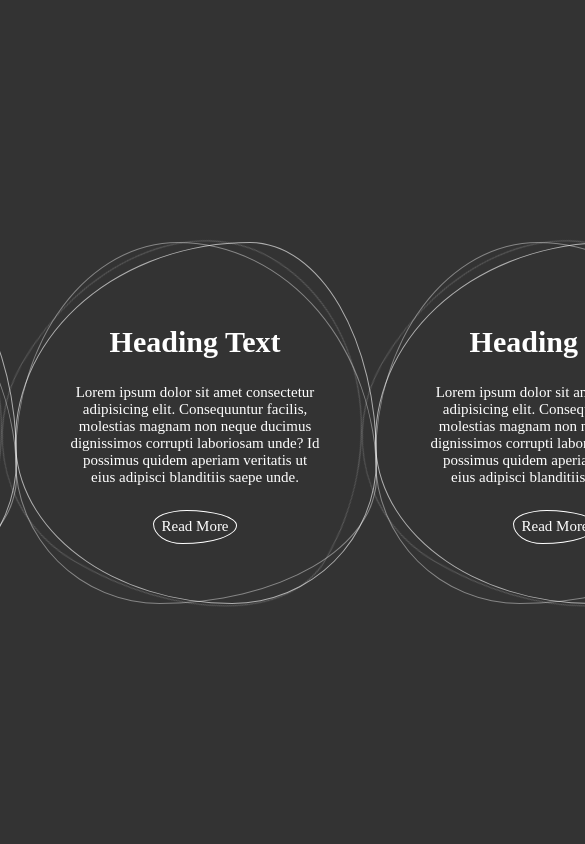
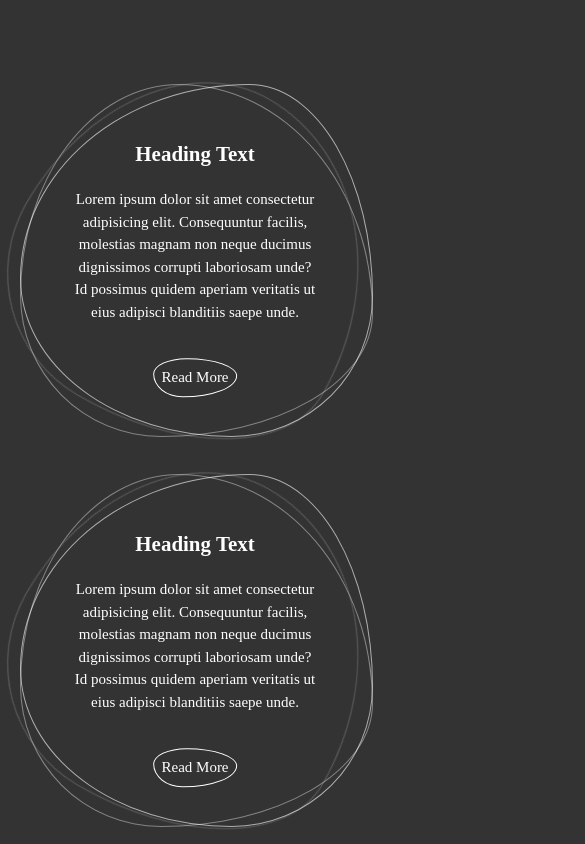
Before and after one commit to ornn0601/Publishing-1, a plain HTML site: page part1/3. double-border-radius.html in a window 390 px wide. Shown: the top 844 px of the page, 585 px wide, since content can reach past the window. Drawn offline with nearby package versions, Linux system fonts and the light colour scheme.

Commit message:
반응형 추가

```diff
--- a/part1/3. double-border-radius.html
+++ b/part1/3. double-border-radius.html
@@ -12,7 +12,7 @@
     }
 
     body {
-      list-style: 1.5;
+      line-height: 1.5;
       margin: 0;
       font-weight: 300;
       background-color: #333;
@@ -20,6 +20,8 @@
       justify-content: center;
       align-items: center;
       height: 100vh;
+      overflow-x: hidden;
+      width: 100%;
     }
     a {
       text-decoration: none;
@@ -118,6 +120,42 @@
       }
     }
 
+    @media all and (max-width: 980px) {
+
+      html {
+        font-size: 14px;
+      }
+
+      body {
+        display: block;
+        height: auto;
+        margin: 10vh 0;
+      }
+
+      .container {
+        display: block;
+        width: 100%;
+      }
+
+      .square {
+        width: 90vw;
+        height: 90vw;
+        margin: 10% auto;
+      }
+
+      .square div h2 {
+        font-size: min(max(10px, 5.38vw), 42px);
+      }
+      .square div p {
+        font-size: min(max(10px, 3.85vw), 30px);
+      }
+
+      .square div a {
+        font-size: min(max(10px, 3.85vw), 30px);
+        margin-top: 5vw;
+      }
+    }
+
 
   </style>
 </head>
```
